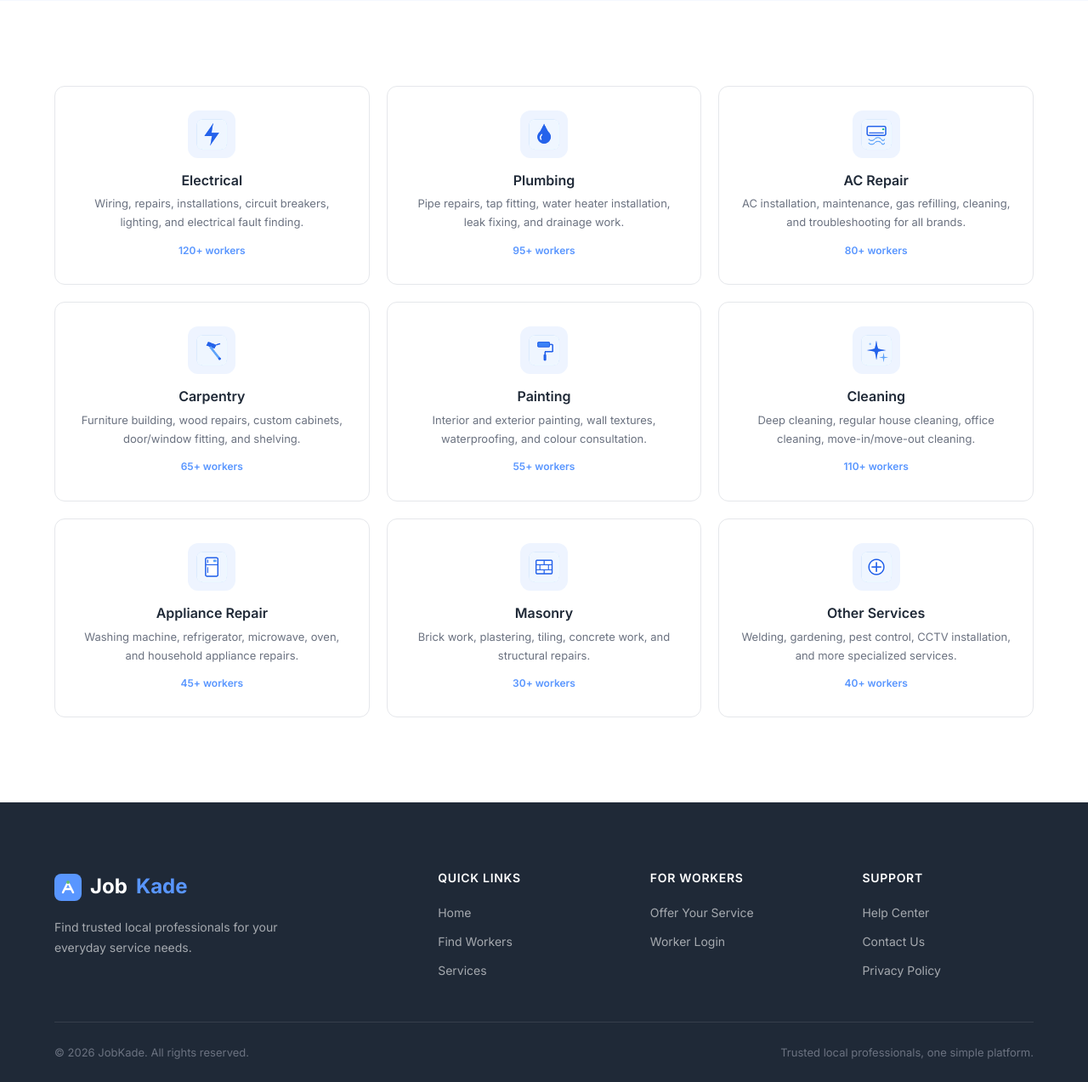
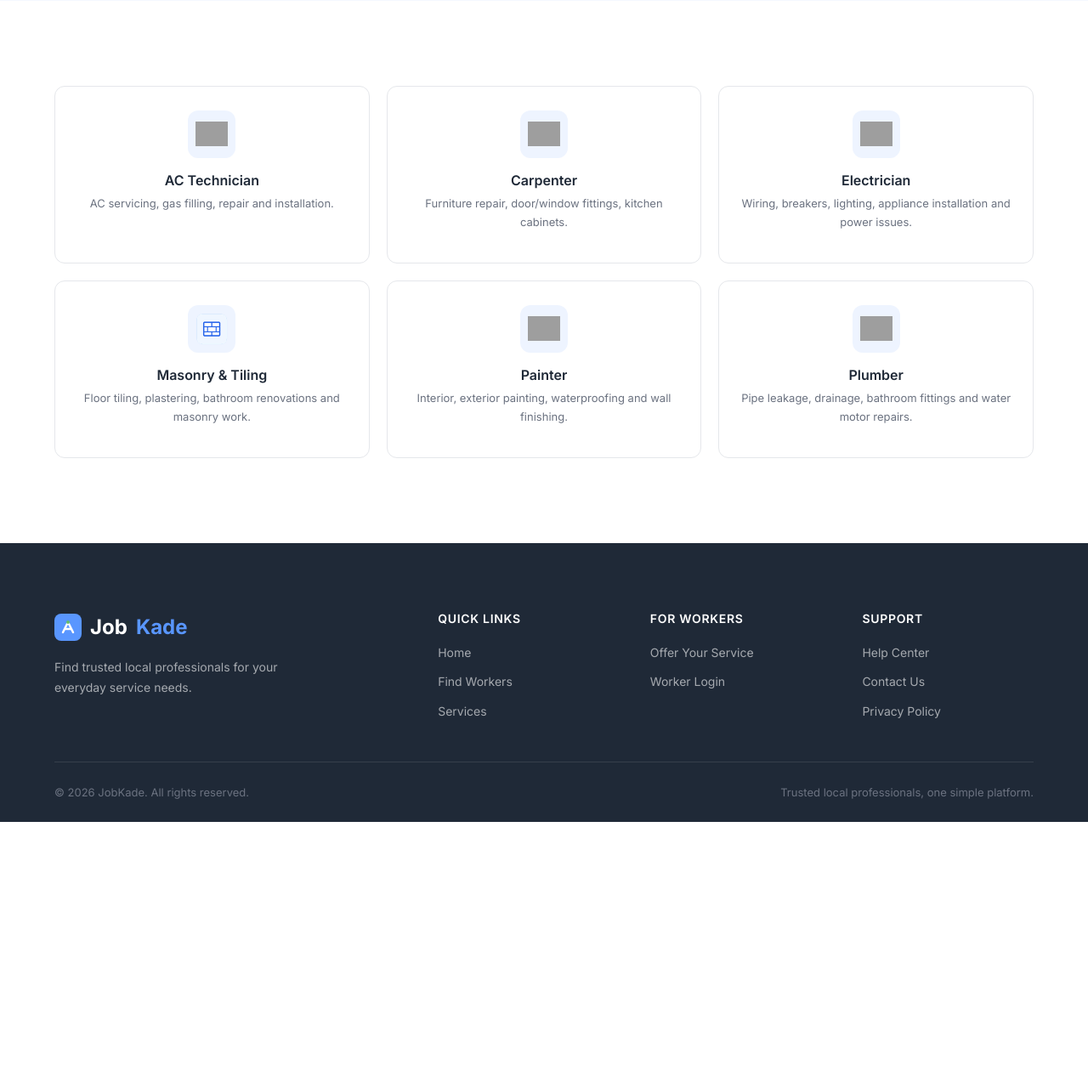
Before and after one commit to dinil2/JobKade, a PHP site: page /JobKade/services.html in a window 1280 px wide. Shown: the part 331-1604 px from the top of the page at 85% size. After the commit the page ends 1298 px from the top, so only its background shows below. Run offline with PHP 8.4, Linux system fonts and the light colour scheme; data comes from the database, SQL or seed files in the repository; grey boxes are pictures that could not be loaded.

Commit message:
Fix form validation, dynamic services/workers loading, and worker profile UX

```diff
--- a/css/style.css
+++ b/css/style.css
@@ -3770,10 +3770,14 @@ body {
    ========================================== */
 .form-input.is-invalid,
 .form-select.is-invalid,
-.form-textarea.is-invalid {
+.form-textarea.is-invalid,
+#profile-city-checkboxes-grid.is-invalid {
+  border: 1px solid var(--error) !important;
   border-color: var(--error) !important;
   background-color: #fff9f9 !important;
   box-shadow: 0 0 0 3px rgba(239, 83, 80, 0.15) !important;
+  border-radius: var(--radius-md);
+  padding: 8px;
 }
 
 .form-feedback-error {
--- a/customer/post-job.html
+++ b/customer/post-job.html
@@ -24,7 +24,7 @@
       <div class="dashboard-header"><h1>Post a New Job</h1><p>Describe what you need and verified workers will see your request.</p></div>
 
       <div class="profile-form-card" style="max-width: 700px;">
-        <form id="job-post-form">
+        <form id="job-post-form" novalidate>
           <div class="form-group">
             <label class="form-label">Job Title <span>*</span></label>
             <input type="text" id="job-title" name="job-title" class="form-input" placeholder="e.g. AC leaking water" required>
--- a/services.html
+++ b/services.html
@@ -9,6 +9,7 @@
   <link href="https://fonts.googleapis.com/css2?family=Inter:wght@400;500;600;700;800&display=swap" rel="stylesheet">
   <script src="js/lucide.min.js"></script>
   <script src="https://unpkg.com/lucide@latest/dist/umd/lucide.min.js"></script>
+  <link rel="stylesheet" href="https://cdn.jsdelivr.net/npm/bootstrap-icons@1.11.3/font/bootstrap-icons.min.css">
   <link rel="stylesheet" href="css/style.css">
 </head>
 <body class="has-navbar">
@@ -19,84 +20,91 @@
 
   <section class="section">
     <div class="container">
-      <div class="category-grid">
-        <a href="workers.html?cat=electrical" class="category-card animate-on-scroll">
-          <div class="category-icon">
-            <img src="assets/icons/electrical.png" alt="Electrical Service">
-          </div>
-          <h3>Electrical</h3>
-          <p>Wiring, repairs, installations, circuit breakers, lighting, and electrical fault finding.</p>
-          <span class="category-count">120+ workers</span>
-        </a>
-        <a href="workers.html?cat=plumbing" class="category-card animate-on-scroll">
-          <div class="category-icon">
-            <img src="assets/icons/plumbing.png" alt="Plumbing Service">
-          </div>
-          <h3>Plumbing</h3>
-          <p>Pipe repairs, tap fitting, water heater installation, leak fixing, and drainage work.</p>
-          <span class="category-count">95+ workers</span>
-        </a>
-        <a href="workers.html?cat=ac-repair" class="category-card animate-on-scroll">
-          <div class="category-icon">
-            <img src="assets/icons/ac-repair.png" alt="AC Repair Service">
-          </div>
-          <h3>AC Repair</h3>
-          <p>AC installation, maintenance, gas refilling, cleaning, and troubleshooting for all brands.</p>
-          <span class="category-count">80+ workers</span>
-        </a>
-        <a href="workers.html?cat=carpentry" class="category-card animate-on-scroll">
-          <div class="category-icon">
-            <img src="assets/icons/carpentry.png" alt="Carpentry Service">
-          </div>
-          <h3>Carpentry</h3>
-          <p>Furniture building, wood repairs, custom cabinets, door/window fitting, and shelving.</p>
-          <span class="category-count">65+ workers</span>
-        </a>
-        <a href="workers.html?cat=painting" class="category-card animate-on-scroll">
-          <div class="category-icon">
-            <img src="assets/icons/painting.png" alt="Painting Service">
-          </div>
-          <h3>Painting</h3>
-          <p>Interior and exterior painting, wall textures, waterproofing, and colour consultation.</p>
-          <span class="category-count">55+ workers</span>
-        </a>
-        <a href="workers.html?cat=cleaning" class="category-card animate-on-scroll">
-          <div class="category-icon">
-            <img src="assets/icons/cleaning.png" alt="Cleaning Service">
-          </div>
-          <h3>Cleaning</h3>
-          <p>Deep cleaning, regular house cleaning, office cleaning, move-in/move-out cleaning.</p>
-          <span class="category-count">110+ workers</span>
-        </a>
-        <a href="workers.html?cat=appliance" class="category-card animate-on-scroll">
-          <div class="category-icon">
-            <img src="assets/icons/appliance.png" alt="Appliance Repair Service">
-          </div>
-          <h3>Appliance Repair</h3>
-          <p>Washing machine, refrigerator, microwave, oven, and household appliance repairs.</p>
-          <span class="category-count">45+ workers</span>
-        </a>
-        <a href="workers.html?cat=masonry" class="category-card animate-on-scroll">
-          <div class="category-icon">
-            <img src="assets/icons/masonry.png" alt="Masonry Service">
-          </div>
-          <h3>Masonry</h3>
-          <p>Brick work, plastering, tiling, concrete work, and structural repairs.</p>
-          <span class="category-count">30+ workers</span>
-        </a>
-        <a href="workers.html" class="category-card animate-on-scroll">
-          <div class="category-icon">
-            <img src="assets/icons/other-services.png" alt="Other Services">
-          </div>
-          <h3>Other Services</h3>
-          <p>Welding, gardening, pest control, CCTV installation, and more specialized services.</p>
-          <span class="category-count">40+ workers</span>
-        </a>
-      </div>
+      <div class="category-grid" id="category-grid"></div>
     </div>
   </section>
 
   <footer class="footer"><div class="container"><div class="footer-grid"><div class="footer-brand"><a href="index.html" class="nav-logo"><svg width="32" height="32" viewBox="0 0 32 32" fill="none"><rect width="32" height="32" rx="8" fill="#5996FF"/><path d="M10 22L16 10L22 22" stroke="white" stroke-width="2.5" stroke-linecap="round" stroke-linejoin="round"/><path d="M12.5 18H19.5" stroke="white" stroke-width="2.5" stroke-linecap="round"/><circle cx="16" cy="10" r="2" fill="#66BB6A"/></svg> Job<span>Kade</span></a><p>Find trusted local professionals for your everyday service needs.</p></div><div class="footer-column"><h4>Quick Links</h4><div class="footer-links"><a href="index.html">Home</a><a href="workers.html">Find Workers</a><a href="services.html">Services</a></div></div><div class="footer-column"><h4>For Workers</h4><div class="footer-links"><a href="auth/register.html">Offer Your Service</a><a href="auth/login.html">Worker Login</a></div></div><div class="footer-column"><h4>Support</h4><div class="footer-links"><a href="#">Help Center</a><a href="#">Contact Us</a><a href="#">Privacy Policy</a></div></div></div><div class="footer-bottom"><p>&copy; 2026 JobKade. All rights reserved.</p><p>Trusted local professionals, one simple platform.</p></div></div></footer>
   <script src="js/main.js"></script>
+  <script>
+    document.addEventListener('DOMContentLoaded', async function () {
+      const grid = document.getElementById('category-grid') || document.querySelector('.category-grid');
+      if (!grid) return;
+
+      function getCategoryIconHtml(cat) {
+        const icon = (cat.icon || '').trim();
+        const slug = (cat.slug || '').trim().toLowerCase();
+        const name = (typeof escapeHtml === 'function') ? escapeHtml(cat.name || 'Service') : (cat.name || 'Service');
+
+        if (icon.startsWith('<svg')) {
+          return icon;
+        }
+
+        if (icon.match(/\.(png|jpe?g|svg|webp|gif)$/i) || icon.startsWith('/') || icon.startsWith('http') || icon.startsWith('assets/')) {
+          const src = (icon.startsWith('http') || icon.startsWith('/') || icon.startsWith('assets/')) ? icon : ('assets/icons/' + icon);
+          return '<img src="' + src + '" alt="' + name + '" onerror="this.style.display=\'none\'; if(this.nextElementSibling) this.nextElementSibling.style.display=\'inline-flex\';"><i data-lucide="wrench" style="display:none; width:28px; height:28px;"></i>';
+        }
+
+        if (icon.startsWith('bi-') || icon.startsWith('bi ')) {
+          const biClass = icon.startsWith('bi ') ? icon : ('bi ' + icon);
+          return '<img src="assets/icons/' + slug + '.png" alt="' + name + '" onerror="this.style.display=\'none\'; if(this.nextElementSibling) this.nextElementSibling.style.display=\'inline-flex\';"><i class="' + biClass + '" style="display:none; font-size:26px;"></i>';
+        }
+
+        const lucideIcon = icon || 'wrench';
+        return '<img src="assets/icons/' + slug + '.png" alt="' + name + '" onerror="this.style.display=\'none\'; if(this.nextElementSibling) this.nextElementSibling.style.display=\'inline-flex\';"><i data-lucide="' + lucideIcon + '" style="display:none; width:28px; height:28px;"></i>';
+      }
+
+      function showEmptyState() {
+        grid.innerHTML = '<div class="empty-state" style="grid-column: 1 / -1; text-align: center; padding: 48px 20px; background: white; border: 1px solid var(--border); border-radius: 12px;">' +
+          '<i data-lucide="layers" width="40" height="40" style="color: var(--text-muted); margin: 0 auto 10px; display: block;"></i>' +
+          '<h3 style="margin-bottom: 6px;">No service categories available yet.</h3>' +
+          '<p style="color: var(--text-secondary); max-width: 400px; margin: 0 auto;">Please check back later.</p>' +
+        '</div>';
+        if (typeof lucide !== 'undefined') lucide.createIcons();
+      }
+
+      try {
+        let categories = [];
+        if (typeof apiFetch === 'function') {
+          const res = await apiFetch('categories.php');
+          if (res.ok && res.data && res.data.status === 'success' && Array.isArray(res.data.categories)) {
+            categories = res.data.categories;
+          }
+        } else {
+          const res = await fetch('api/categories.php');
+          const data = await res.json();
+          if (data && data.status === 'success' && Array.isArray(data.categories)) {
+            categories = data.categories;
+          }
+        }
+
+        if (categories.length > 0) {
+          const html = categories.map(function (cat) {
+            const slug = cat.slug || '';
+            const name = (typeof escapeHtml === 'function') ? escapeHtml(cat.name || '') : (cat.name || '');
+            const desc = (typeof escapeHtml === 'function') ? escapeHtml(cat.description || '') : (cat.description || '');
+            const iconHtml = getCategoryIconHtml(cat);
+
+            return '<a href="workers.html?cat=' + encodeURIComponent(slug) + '" class="category-card animate-on-scroll">' +
+              '<div class="category-icon">' +
+                iconHtml +
+              '</div>' +
+              '<h3>' + name + '</h3>' +
+              (desc ? '<p>' + desc + '</p>' : '') +
+            '</a>';
+          }).join('');
+
+          grid.innerHTML = html;
+          if (typeof lucide !== 'undefined') lucide.createIcons();
+          if (typeof initScrollAnimations === 'function') initScrollAnimations();
+        } else {
+          showEmptyState();
+        }
+      } catch (err) {
+        console.warn('Failed to load categories:', err);
+        showEmptyState();
+      }
+    });
+  </script>
 </body>
 </html>
```
Also changed, not shown: index.html (+31 -112 lines), js/worker.js (+12 -38 lines), worker/profile-edit.html (+2 -19 lines).
